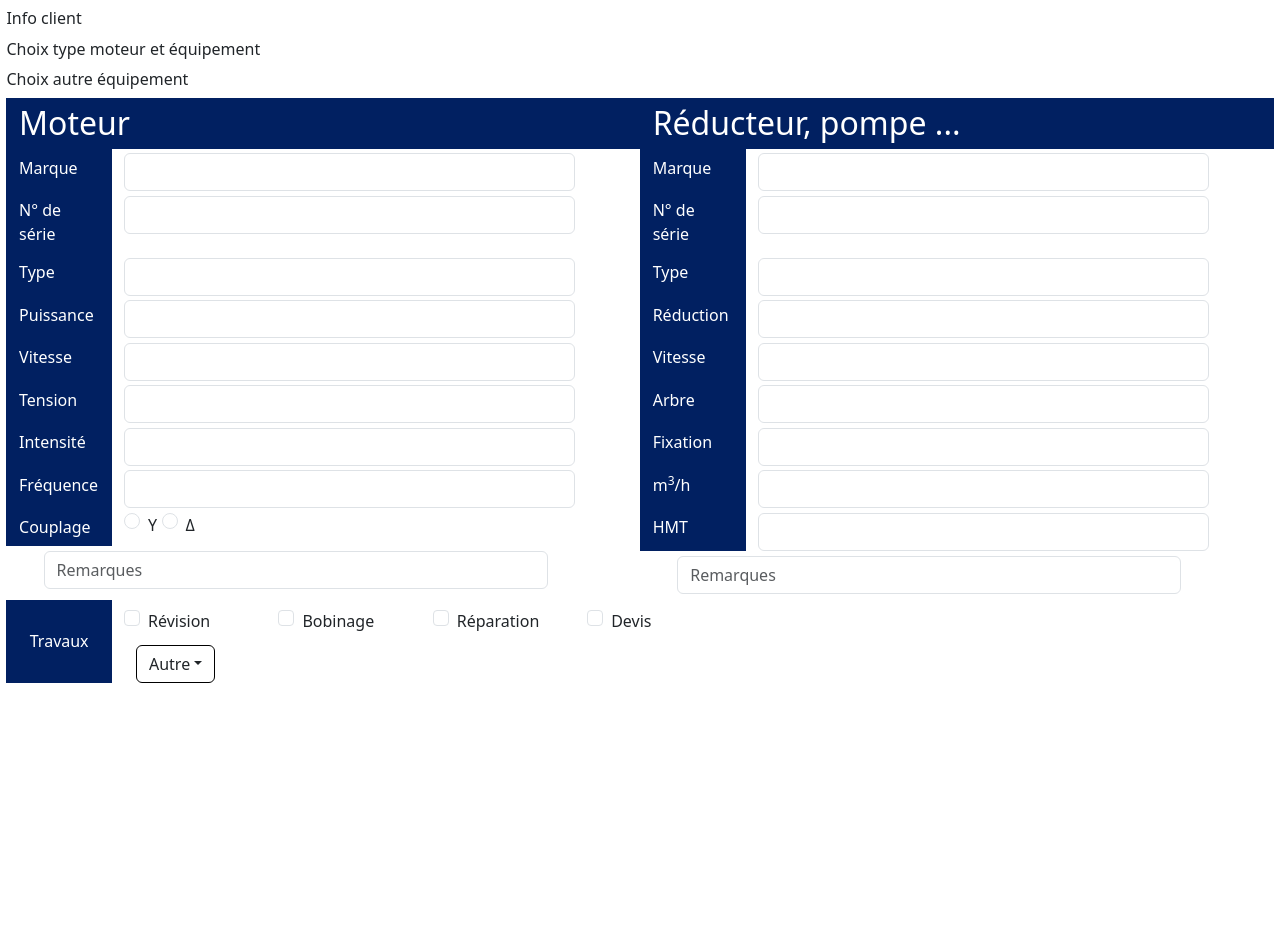
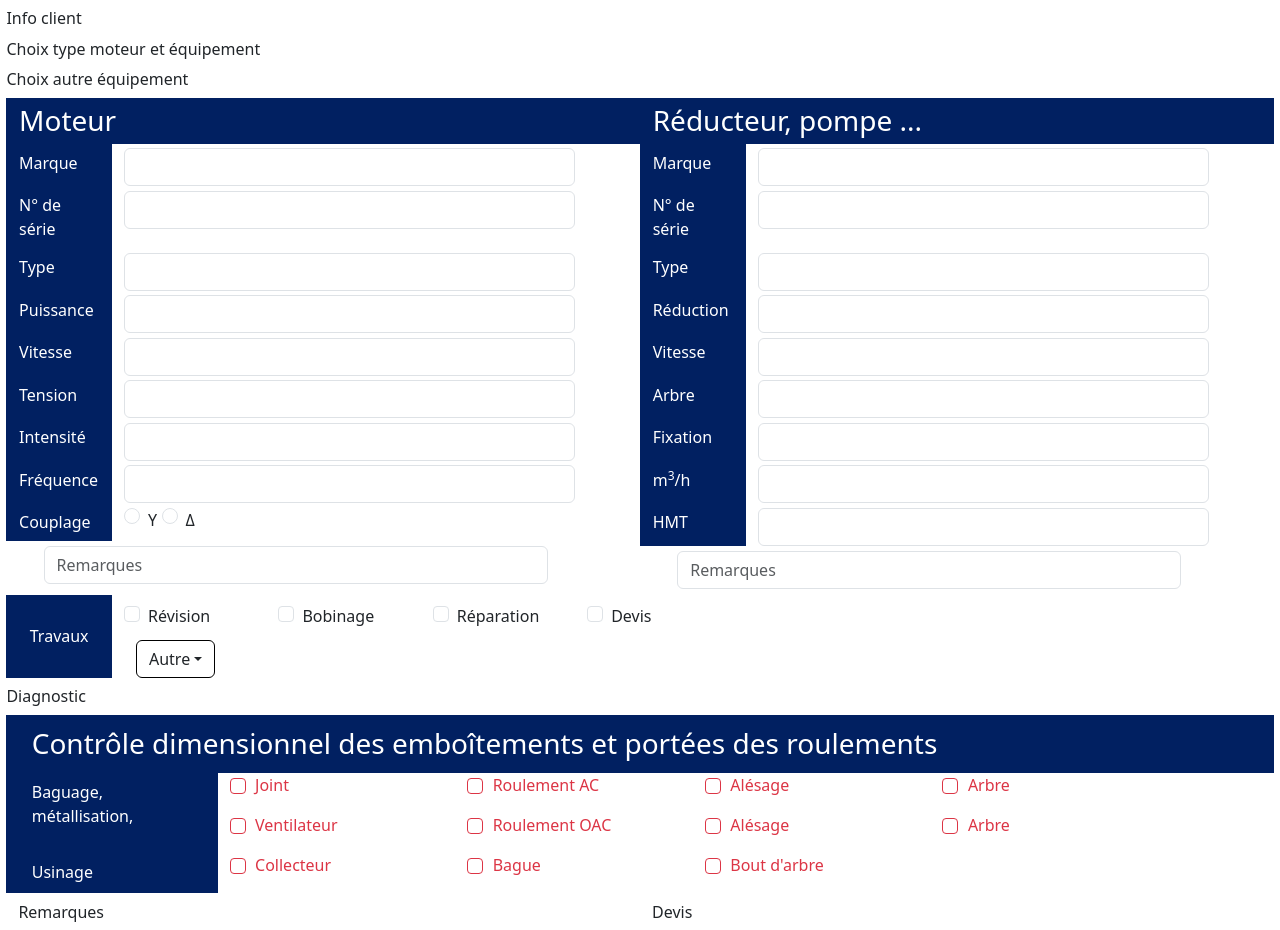
Before and after one commit to Mohamed-elg/PRI, an Angular app in the folder web/: page / in a window 1280 px wide. Before the commit the page ends 800 px from the top, so only its background shows below. Built offline with nearby package versions, Linux system fonts and the light colour scheme.

Commit message:
Creation dimensional inspection component and style modif

```diff
--- a/web/src/app/app.module.ts
+++ b/web/src/app/app.module.ts
@@ -7,6 +7,7 @@ import { MotorCharacteristicsComponent } from './motor-characteristics/motor-cha
 import { EquipmentCharacteristicsComponent } from './equipment-characteristics/equipment-characteristics.component';
 import { TasksComponent } from './tasks/tasks.component';
 import { MechanicalSheetComponent } from './mechanical-sheet/mechanical-sheet.component';
+import { DimensionalInspectionComponent } from './dimensional-inspection/dimensional-inspection.component';
 
 @NgModule({
   declarations: [
@@ -14,7 +15,8 @@ import { MechanicalSheetComponent } from './mechanical-sheet/mechanical-sheet.co
     MotorCharacteristicsComponent,
     EquipmentCharacteristicsComponent,
     TasksComponent,
-    MechanicalSheetComponent
+    MechanicalSheetComponent,
+    DimensionalInspectionComponent
   ],
   imports: [
     BrowserModule,
--- /dev/null
+++ b/web/src/app/dimensional-inspection/dimensional-inspection.component.css
@@ -0,0 +1,35 @@
+label:not(.form-check-label), h3, legend {
+    background-color: #012061;
+    color: #ffffff;
+    padding-left: 2%;
+}
+
+h3{
+    padding: 1%;
+    padding-left: 2%;
+    margin: 0;
+}
+
+input {
+    margin-top: 1%;
+}
+
+#comment {
+    margin-left: 5%;
+}
+
+.form-check {
+    display: flex;
+    align-items: center;
+}
+
+.form-check-input {
+    margin-right: 5%;
+}
+
+.invalid-feedback,
+.valid-feedback {
+    margin-left: 5%;
+    margin-top: 0;
+    width: fit-content;
+}
--- /dev/null
+++ b/web/src/app/dimensional-inspection/dimensional-inspection.component.html
@@ -0,0 +1,107 @@
+<form>
+    <div class="row">
+        <h3>Contrôle dimensionnel des emboîtements et portées des roulements</h3>
+    </div>
+    <div class="row">
+      <label for="inputBrand" class="col-sm-2 col-form-label">Baguage,<br>métallisation,</label>
+      <div class="col-sm-9">
+            <form class="was-validated">
+                <div class="row">
+                    <div class="col">
+                        <div class="form-check mb-3">
+                            <input type="checkbox" class="form-check-input" id="validationFormCheck1" required>
+                            <label class="form-check-label" for="validationFormCheck1">Joint</label>
+                            <div class="valid-feedback">OK</div>
+                        </div>
+                    </div>
+                    <div class="col">
+                        <div class="form-check mb-3">
+                            <input type="checkbox" class="form-check-input" id="validationFormCheck1" required>
+                            <label class="form-check-label" for="validationFormCheck1">Roulement AC</label>
+                            <div class="valid-feedback">OK</div>
+                        </div>
+                    </div>
+                    <div class="col">
+                        <div class="form-check mb-3">
+                            <input type="checkbox" class="form-check-input" id="validationFormCheck1" required>
+                            <label class="form-check-label" for="validationFormCheck1">Alésage</label>
+                            <div class="valid-feedback">OK</div>
+                        </div>
+                    </div>
+                    <div class="col">
+                        <div class="form-check mb-3">
+                            <input type="checkbox" class="form-check-input" id="validationFormCheck1" required>
+                            <label class="form-check-label" for="validationFormCheck1">Arbre</label>
+                            <div class="valid-feedback">OK</div>
+                        </div>
+                    </div>
+                </div>
+            </form>
+            <form class="was-validated">
+                <div class="row">
+                    <div class="col">
+                        <div class="form-check mb-3">
+                            <input type="checkbox" class="form-check-input" id="validationFormCheck1" required>
+                            <label class="form-check-label" for="validationFormCheck1">Ventilateur</label>
+                            <div class="valid-feedback">OK</div>
+                        </div>
+                    </div>
+                    <div class="col">
+                        <div class="form-check mb-3">
+                            <input type="checkbox" class="form-check-input" id="validationFormCheck1" required>
+                            <label class="form-check-label" for="validationFormCheck1">Roulement OAC</label>
+                            <div class="valid-feedback">OK</div>
+                        </div>
+                    </div>
+                    <div class="col">
+                        <div class="form-check mb-3">
+                            <input type="checkbox" class="form-check-input" id="validationFormCheck1" required>
+                            <label class="form-check-label" for="validationFormCheck1">Alésage</label>
+                            <div class="valid-feedback">OK</div>
+                        </div>
+                    </div>
+                    <div class="col">
+                        <div class="form-check mb-3">
+                            <input type="checkbox" class="form-check-input" id="validationFormCheck1" required>
+                            <label class="form-check-label" for="validationFormCheck1">Arbre</label>
+                            <div class="valid-feedback">OK</div>
+                        </div>
+                    </div>
+                </div>
+            </form>
+        </div>
+    </div>
+    <div class="row">
+      <label for="inputSerieNumber" class="col-sm-2 col-form-label">Usinage</label>
+      <div class="col-sm-9">
+        <form class="was-validated">
+            <div class="row">
+                <div class="col">
+                    <div class="form-check mb-3">
+                        <input type="checkbox" class="form-check-input" id="validationFormCheck1" required>
+                        <label class="form-check-label" for="validationFormCheck1">Collecteur</label>
+                        <div class="valid-feedback">OK</div>
+                    </div>
+                </div>
+                <div class="col">
+                    <div class="form-check mb-3">
+                        <input type="checkbox" class="form-check-input" id="validationFormCheck1" required>
+                        <label class="form-check-label" for="validationFormCheck1">Bague</label>
+                        <div class="valid-feedback">OK</div>
+                    </div>
+                </div>
+                <div class="col">
+                    <div class="form-check mb-3">
+                        <input type="checkbox" class="form-check-input" id="validationFormCheck1" required>
+                        <label class="form-check-label" for="validationFormCheck1">Bout d'arbre</label>
+                        <div class="valid-feedback">OK</div>
+                    </div>
+                </div>
+                <div class="col">
+
+                </div>
+            </div>
+        </form>
+      </div>
+    </div>
+  </form>
--- a/web/src/app/equipment-characteristics/equipment-characteristics.component.css
+++ b/web/src/app/equipment-characteristics/equipment-characteristics.component.css
@@ -1,10 +1,10 @@
-label, h2, legend {
+label, h3, legend {
     background-color: #012061;
     color: #ffffff;
     padding-left: 2%;
 }
 
-h2{
+h3{
     padding: 1%;
     padding-left: 2%;
     margin: 0;
--- a/web/src/app/equipment-characteristics/equipment-characteristics.component.html
+++ b/web/src/app/equipment-characteristics/equipment-characteristics.component.html
@@ -1,6 +1,6 @@
 <form>
     <div class="row">
-        <h2>Réducteur, pompe ...</h2>
+        <h3>Réducteur, pompe ...</h3>
     </div>
     <div class="row">
       <label for="inputBrand" class="col-sm-2 col-form-label">Marque</label>
--- a/web/src/app/mechanical-sheet/mechanical-sheet.component.html
+++ b/web/src/app/mechanical-sheet/mechanical-sheet.component.html
@@ -18,3 +18,17 @@
 <div class="row">
     <tasks></tasks>
 </div>
+<div class="row">
+    Diagnostic
+</div>
+<div class="row">
+    <dimensional-inspection></dimensional-inspection>
+</div>
+<div class="row">
+    <div class="col">
+        Remarques
+    </div>
+    <div class="col">
+        Devis
+    </div>
+</div>
--- a/web/src/app/motor-characteristics/motor-characteristics.component.css
+++ b/web/src/app/motor-characteristics/motor-characteristics.component.css
@@ -1,4 +1,4 @@
-label:not(.coupling), h2, legend {
+label:not(.coupling), h3, legend {
     background-color: #012061;
     color: #ffffff;
     padding-left: 2%;
@@ -9,7 +9,7 @@ label:not(.coupling), h2, legend {
     margin-top: 1%;
 }
 
-h2{
+h3{
     padding: 1%;
     padding-left: 2%;
     margin: 0;
--- a/web/src/app/motor-characteristics/motor-characteristics.component.html
+++ b/web/src/app/motor-characteristics/motor-characteristics.component.html
@@ -1,6 +1,6 @@
 <form>
     <div class="row">
-        <h2>Moteur</h2>
+        <h3>Moteur</h3>
     </div>
     <div class="row">
       <label for="inputBrand" class="col-sm-2 col-form-label">Marque</label>
```
Also changed, not shown: web/src/app/dimensional-inspection/dimensional-inspection.component.ts (added, +10 -0 lines), 1 other file (tests, documents, lock files or other folders).
